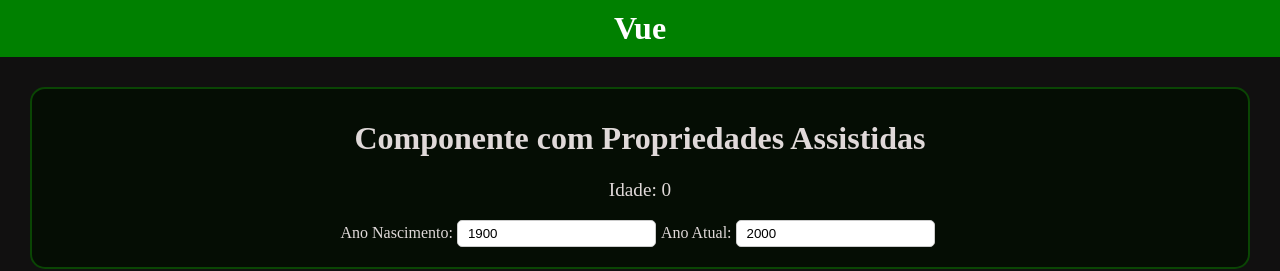
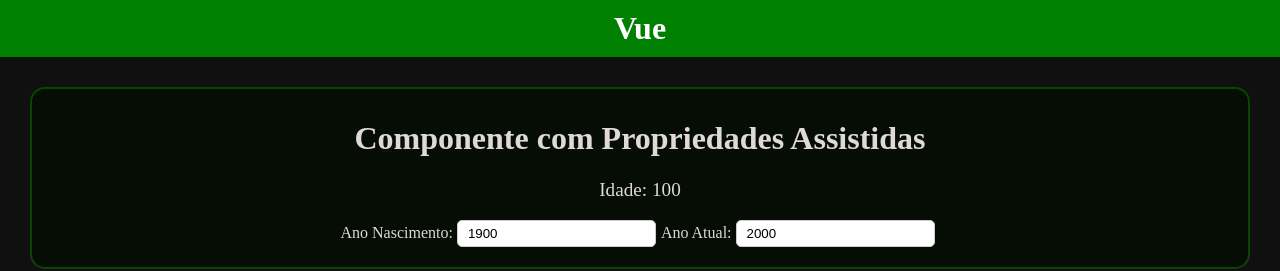
Before and after one commit to andrewschiozo/cod3r-masterclass-vuejs, a Vue app: page / in a window 1280 px wide. Shown: the top 271 px of the page. Built offline with nearby package versions, Linux system fonts and the light colour scheme.

Commit message:
refactor: uso de watchEffect

```diff
--- a/src/components/PropriedadesAssistidas.vue
+++ b/src/components/PropriedadesAssistidas.vue
@@ -10,17 +10,23 @@
 </template>
 
 <script setup>
-    import { ref, watch } from 'vue'
+    // import { ref, watch } from 'vue'
+    import { ref, watchEffect } from 'vue'
 
     const anoNascimento = ref(1900)
     const anoAtual = ref(2000)
     const idade = ref(0)
 
-    watch(anoAtual, (ano) => {
-        idade.value = ano - anoNascimento.value
-    })
+    // watch(anoAtual, (ano) => {
+    //     idade.value = ano - anoNascimento.value
+    // })
 
-    watch(anoNascimento, (ano) => {
-        idade.value = anoAtual.value - ano
+    // watch(anoNascimento, (ano) => {
+    //     idade.value = anoAtual.value - ano
+    // })
+
+    //Não precisa especificar qual variável está monitorando
+    watchEffect(() => {
+        idade.value = anoAtual.value - anoNascimento.value
     })
 </script>
```
